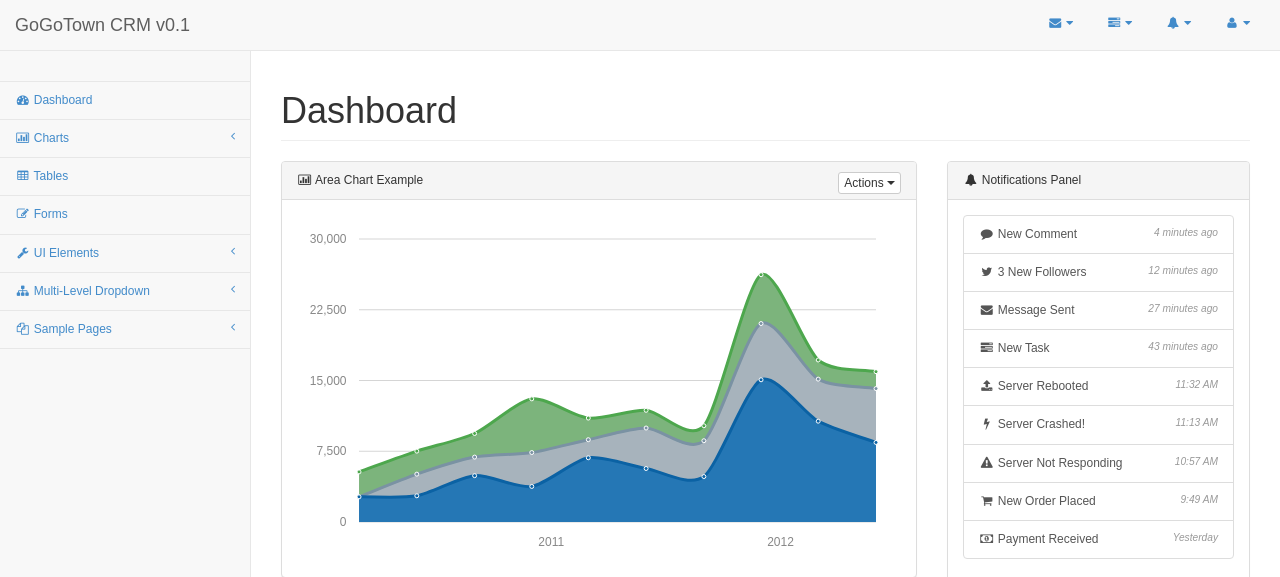
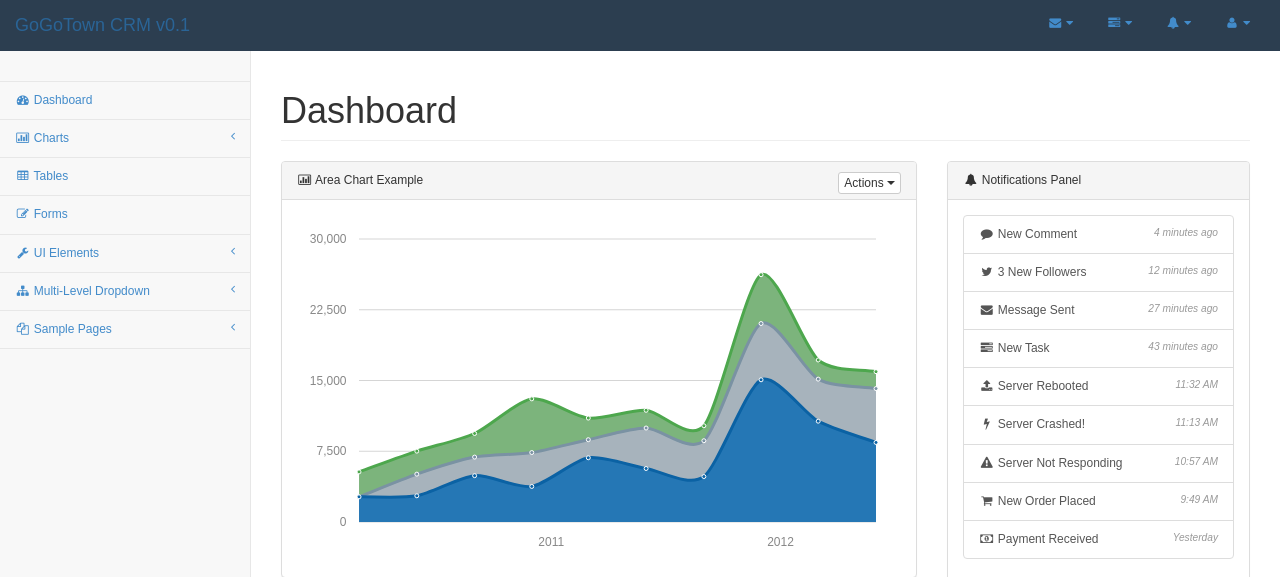
Before and after one commit to Foboy/GoGoTown, a PHP site: page /php-login/admin/index.html in a window 1280 px wide. Shown: the top 577 px of the page. Run offline with PHP 8.4, Linux system fonts and the light colour scheme; grey boxes labelled with a size stand in for pictures from a placeholder-image service; a stand-in replaces the project's code that opens the database connection; some libraries are stand-ins or nearby versions.

Commit message:
更新css

```diff
--- a/trunk/crm/admin/css/crm.css
+++ b/trunk/crm/admin/css/crm.css
@@ -19,3 +19,6 @@
 }
 
 .footer{text-align: center; height: 40px; margin-top: 60px;}
+
+/*index*/
+.navbg{ background-color: #2c3e50;}
--- a/trunk/crm/admin/index.html
+++ b/trunk/crm/admin/index.html
@@ -18,6 +18,7 @@
 
     <!-- SB Admin CSS - Include with every page -->
     <link href="css/sb-admin.css" rel="stylesheet">
+    <link rel="stylesheet" type="text/css" href="css/crm.css">
     <script type="text/javascript" src="js/respond.src.js"></script>
 </head>
 
@@ -25,7 +26,7 @@
 
     <div id="wrapper">
 
-        <nav class="navbar navbar-default navbar-static-top" role="navigation" style="margin-bottom: 0">
+        <div class="navbar navbg navbar-static-top" role="navigation" style="margin-bottom: 0">
             <div class="navbar-header">
                 <button type="button" class="navbar-toggle" data-toggle="collapse" data-target=".sidebar-collapse">
                     <span class="sr-only">Toggle navigation</span>
@@ -247,7 +248,7 @@
             </ul>
             <!-- /.navbar-top-links -->
 
-        </nav>
+        </div>
         <!-- /.navbar-static-top -->
 
         <nav class="navbar-default navbar-static-side" role="navigation">
```
